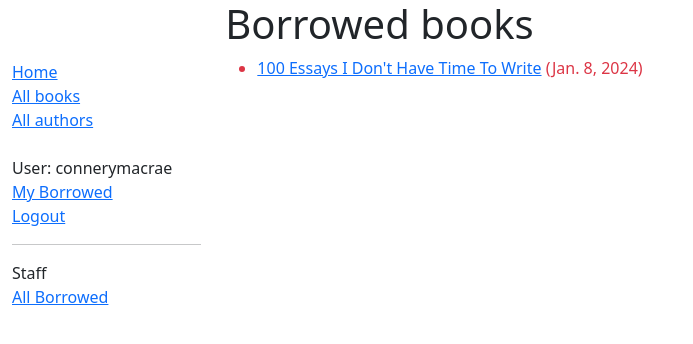
After one commit to connerymacrae/locallibrary, a Django app: page /catalog/mybooks/ in a window 1280 px wide. The commit adds this page. Shown: the top 344 px of the page, without its empty margins (0-693 px from the left). Run offline with Django 4.2, Linux system fonts and the light colour scheme; a user stored in the database is signed in; data comes from the database, SQL or seed files in the repository; both versions use the stored data as it was after the commit.

Commit message:
User logins, librarian permissions

```diff
--- a/catalog/admin.py
+++ b/catalog/admin.py
@@ -41,14 +41,14 @@ admin.site.register(Genre)
 @admin.register(BookInstance)
 class BookInstanceAdmin(admin.ModelAdmin):
     list_filter = ('status', 'due_back')
-    list_display = ('book', 'status', 'due_back', 'id',)
+    list_display = ('book', 'status', 'borrower', 'due_back', 'id',)
 
     fieldsets = (
         (None, {
             'fields': ('book', 'imprint', 'id')
         }),
         ('Availability', {
-            'fields': ('status', 'due_back')
+            'fields': ('status', 'due_back', 'borrower')
         }),
     )
 
--- a/catalog/models.py
+++ b/catalog/models.py
@@ -69,7 +69,6 @@ class BookInstance(models.Model):
     due_back = models.DateField(null=True, blank=True)
     borrower = models.ForeignKey(settings.AUTH_USER_MODEL, on_delete=models.SET_NULL, null=True, blank=True)
 
-
     LOAN_STATUS = (
         ('m', 'Maintenance'),
         ('o', 'On loan'),
@@ -87,6 +86,7 @@ class BookInstance(models.Model):
 
     class Meta:
         ordering = ['book', 'due_back']
+        permissions = (("can_mark_returned", "Set book as returned"),)
 
     def __str__(self):
         return f'{self.book.title} ({self.id})'
--- a/catalog/templates/base_generic.html
+++ b/catalog/templates/base_generic.html
@@ -23,11 +23,18 @@
               <li><a href="{% url 'index' %}">Home</a></li>
               <li><a href="{% url 'books' %}">All books</a></li>
               <li><a href="{% url 'authors' %}">All authors</a></li>
+                <br>
             {% if user.is_authenticated %}
             <li>User: {{ user.get_username }}</li>
+                <li><a href="{% url 'my-borrowed' %}">My Borrowed</a></li>
             <li><a href="{% url 'logout' %}?next={{ request.path }}">Logout</a></li>
             {% else %}
             <li><a href="{% url 'login' %}?next={{ request.path }}">Login</a></li>
+            {% endif %}
+                <hr>
+            {% if perms.catalog.can_mark_returned %}
+             <li>Staff</li>
+                <li><a href="{% url 'all-borrowed' %}">All Borrowed</a></li>
             {% endif %}
             </ul>
           {% endblock %}
--- /dev/null
+++ b/catalog/templates/catalog/bookinstance_list_borrowed_user.html
@@ -0,0 +1,19 @@
+{% extends "base_generic.html" %}
+
+{% block content %}
+    <h1>Borrowed books</h1>
+
+    {% if bookinstance_list %}
+    <ul>
+
+      {% for bookinst in bookinstance_list %}
+      <li class="{% if bookinst.is_overdue %}text-danger{% endif %}">
+        <a href="{% url 'book-detail' bookinst.book.pk %}">{{ bookinst.book.title }}</a> ({{ bookinst.due_back }})
+      </li>
+      {% endfor %}
+    </ul>
+
+    {% else %}
+      <p>There are no books borrowed.</p>
+    {% endif %}
+{% endblock %}
--- a/catalog/urls.py
+++ b/catalog/urls.py
@@ -8,4 +8,6 @@ urlpatterns = [
     path('book/<int:pk>', views.BookDetailView.as_view(), name='book-detail'),
     path('authors/', views.AuthorListView.as_view(), name='authors'),
     path('author/<int:pk>', views.AuthorDetailView.as_view(), name='author-detail'),
+    path('mybooks/', views.LoanedBooksByUserListView.as_view(), name='my-borrowed'),
+    path('allloans/', views.LoanedBooksListView.as_view(), name='all-borrowed'),
 ]
--- a/catalog/views.py
+++ b/catalog/views.py
@@ -4,6 +4,8 @@ from django.views import generic
 # Create your views here.
 
 from .models import Book, Author, BookInstance, Genre
+from django.contrib.auth.mixins import LoginRequiredMixin
+from django.contrib.auth.mixins import PermissionRequiredMixin
 
 
 def index(request):
@@ -57,3 +59,30 @@ class AuthorListView(generic.ListView):
 
 class AuthorDetailView(generic.DetailView):
     model = Author
+
+
+class LoanedBooksByUserListView(LoginRequiredMixin, generic.ListView):
+    """Generic class-based view listing books on loan to current user."""
+    model = BookInstance
+    template_name = 'catalog/bookinstance_list_borrowed_user.html'
+    paginate_by = 10
+
+    def get_queryset(self):
+        return (
+            BookInstance.objects.filter(borrower=self.request.user)
+            .filter(status__exact='o')
+            .order_by('due_back')
+        )
+
+
+class LoanedBooksListView(PermissionRequiredMixin, generic.ListView):
+    permission_required = 'catalog.can_mark_returned'
+    model = BookInstance
+    template_name = 'catalog/bookinstance_list_borrowed.html'
+    paginate_by = 20
+
+    def get_queryset(self):
+        return (
+            BookInstance.objects.filter(status__exact='o')
+            .order_by('due_back')
+        )
```
Also changed, not shown: catalog/templates/catalog/bookinstance_list_borrowed.html (added, +20 -0 lines), catalog/migrations/0008_alter_bookinstance_options.py (added), db.sqlite3.
